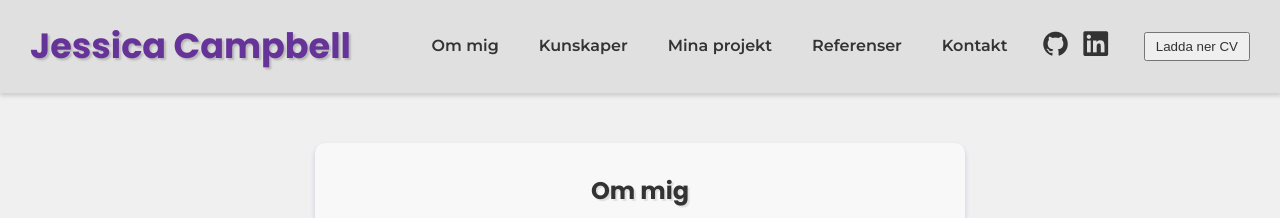
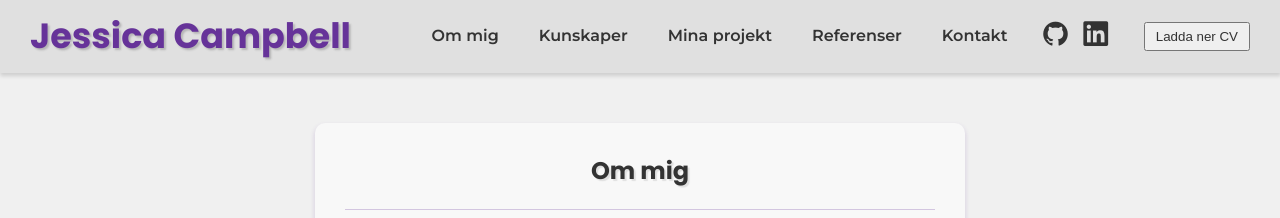
Before and after one commit to jesscampb/jesscampb.github.io, a plain HTML site: page index.html in a window 1280 px wide. Shown: the top 218 px of the page. Drawn offline with nearby package versions, Linux system fonts and the light colour scheme; no server answers; a script that the page names is missing.

Commit message:
Slimmed down header. Put header menu items back into list items.

```diff
--- a/index.html
+++ b/index.html
@@ -18,17 +18,20 @@
                 <li><a class="header-menu-link header-menu-item" href="#projects">Mina projekt</a></li>
                 <li><a class="header-menu-link header-menu-item" href="#references">Referenser</a></li>
                 <li><a class="header-menu-link header-menu-item" href="#contact">Kontakt</a></li>
-                <div>
+                <li>
                     <a href="https://github.com/jesscampb" target="_blank">
                         <i class="devicon-github-original header-menu-icon"></i>
                     </a>
                     <a href="https://www.linkedin.com/in/jessica-campbell-16659586/" target="_blank">
                         <i class="devicon-linkedin-plain header-menu-icon"></i>
                     </a>
-                </div>
-                <button class="header-menu-btn header-menu-item">
-                    <a href="files/CV-placeholder.pdf" target="_blank">Ladda ner CV</a>
-                </button>
+                </li>
+                <li>
+                    <button class="header-menu-btn header-menu-item">
+                        <a href="files/CV-placeholder.pdf" target="_blank">Ladda ner CV</a>
+                    </button>
+                </li>
+
             </ul>
         </nav>
     </header>
--- a/style.css
+++ b/style.css
@@ -24,7 +24,6 @@
 
 
 /* Todo-list:
-- Slim down header
 - Glow effect on hover
 - Style CV button
 - Style project details collapsible button
@@ -107,7 +106,7 @@ section {
 
 /* Navigation */
 header {
-    padding: 20px;
+    padding: 10px 20px;
     top: 0;
     position: sticky;
     display: flex;
```
